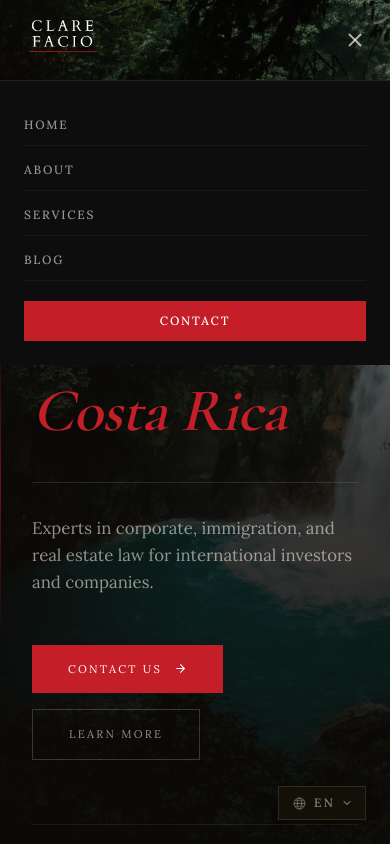
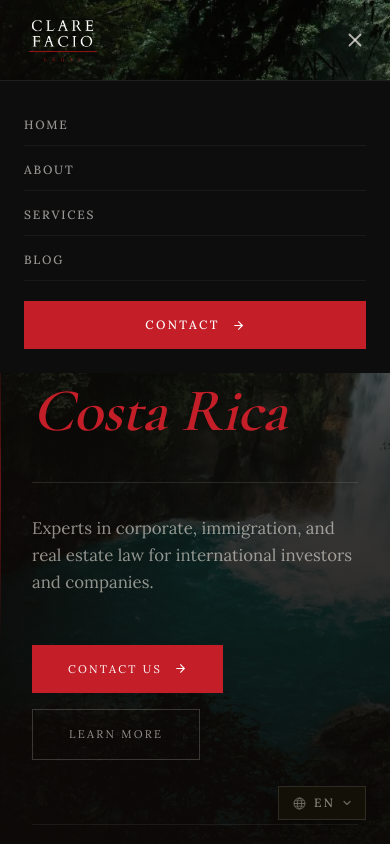
Before and after one commit to gqbo/clarefacio, a Next.js app: page /en in a window 390 px wide. Both pictures are taken after a click on the button "Toggle menu". Shown: the top 844 px of the page. Built offline with nearby package versions, Linux system fonts and the light colour scheme.

Commit message:
feat(Navbar): enhance contact link styling and add arrow icon for better UX

```diff
--- a/src/components/layout/Navbar.tsx
+++ b/src/components/layout/Navbar.tsx
@@ -124,10 +124,11 @@ export default function Navbar() {
               <a
                 href="#contacto"
                 onClick={() => setMobileOpen(false)}
-                className="mt-4 px-5 py-3 text-xs tracking-[0.15em] uppercase font-medium bg-[#c41e28] text-white hover:bg-[#a01820] transition-colors text-center"
+                className="group mt-4 inline-flex items-center justify-center gap-3 px-5 py-4 text-xs tracking-[0.2em] uppercase font-medium bg-[#c41e28] text-white hover:bg-[#9c1820] transition-colors"
                 style={{ fontFamily: "var(--font-dm-sans)" }}
               >
                 {t("contact")}
+                <ArrowRight size={13} className="group-hover:translate-x-1 transition-transform duration-200" />
               </a>
             </div>
           </motion.div>
```
